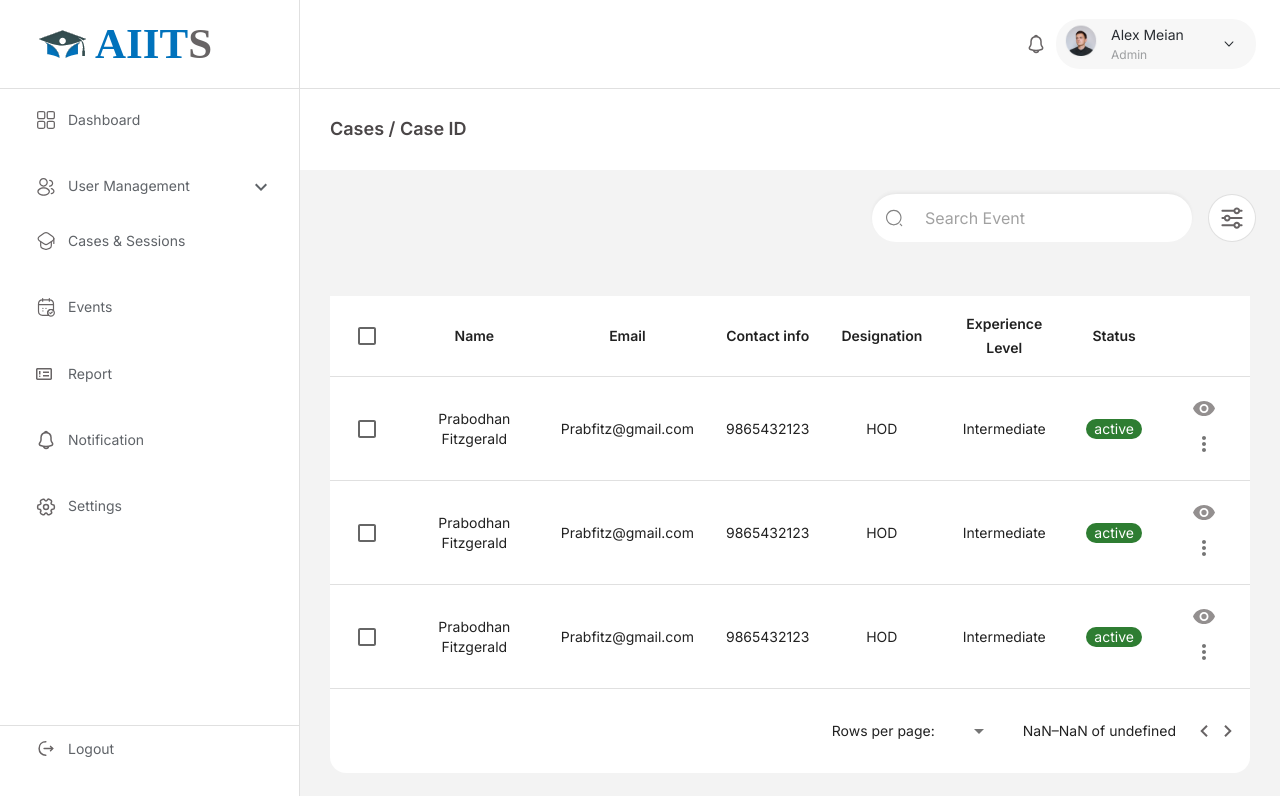
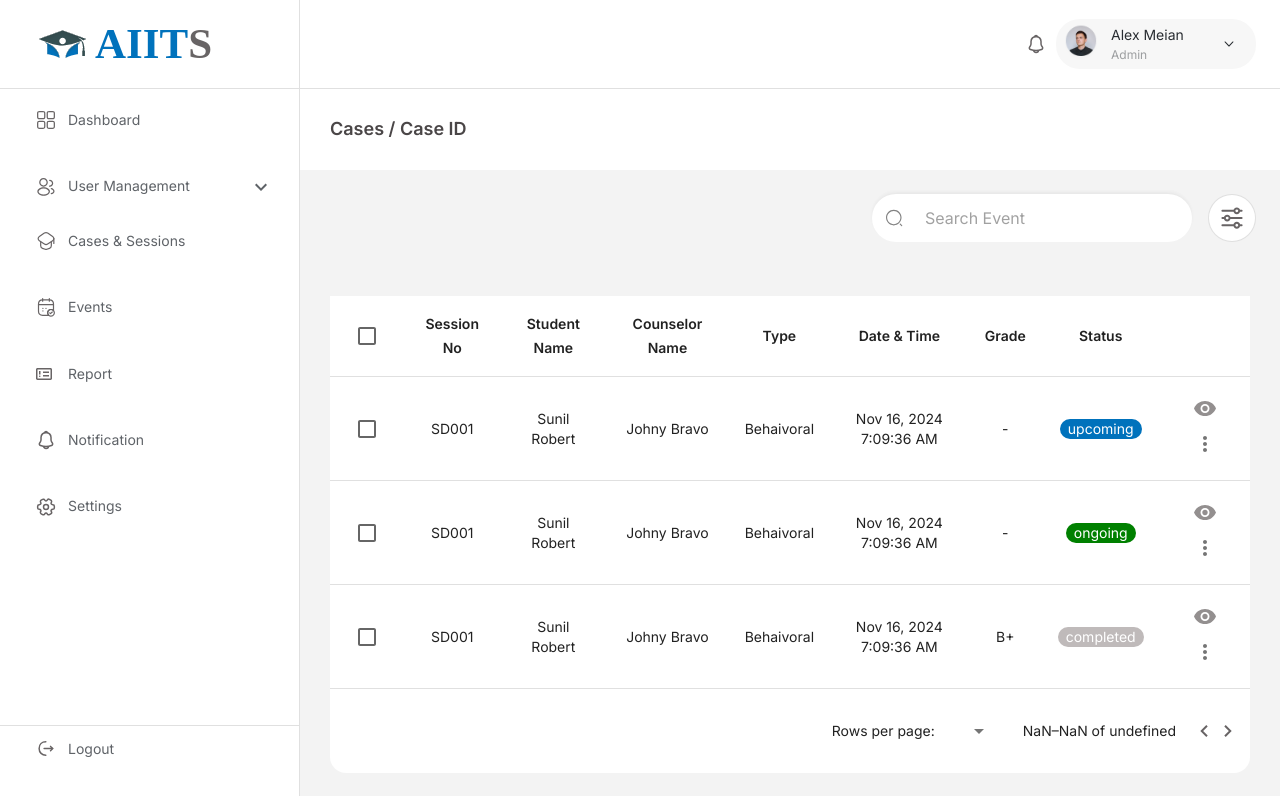
Before and after one commit to Xyvin-Corp/School_Councelling_System, a React (Vite) app in the folder frontend/: page /cases/case/1 in a window 1280 px wide. Shown: the top 796 px of the page. Built offline with nearby package versions, Linux system fonts and the light colour scheme.

Commit message:
commit TableData upto Cases nd Sessions added

```diff
--- /dev/null
+++ b/frontend/src/assets/json/CaseSectionCaseData.js
@@ -0,0 +1,28 @@
+export const userColumns = [
+    { title: "Case ID", field: "CaseID", padding: "none" },
+
+    { title: "Created on", field: "Createdon" },
+    { title: "Student Name", field: "StudentName" },
+    { title: "Counselor Name", field: "CounselorName" },
+    { title: "Status", field: "status" },
+  ];
+
+  export const userData = [
+    {
+      id: 1,
+      CaseID: "CS8323232",
+      Createdon:"NOv 16,2024 7:09:36 AM",
+      StudentName: "Sunil Robert",
+      CounselorName:"Jonhy Bravo",
+      status: "ongoing",
+    },
+    {
+      id: 2,
+      CaseID: "CS8323232",
+      Createdon:"NOv 16,2024 7:09:36 AM",
+      StudentName: "Sunil Robert",
+      CounselorName:"Jonhy Bravo",
+      status: "closed",
+    },
+
+  ];
--- /dev/null
+++ b/frontend/src/assets/json/CaseSectionSessionlistData.js
@@ -0,0 +1,44 @@
+export const userColumns = [
+    { title: "Session No", field: "SessionNo", padding: "none" },
+
+    { title: "Student Name", field: "StudentName" },
+    { title: "Counselor Name", field: "CounselorName" },
+    { title: "Type", field: "Type" },
+    {title:"Date & Time" ,field:"DateTime"},
+    { title: "Grade", field: "Grade" },
+    { title: "Status", field: "status" },
+  ];
+
+  export const userData = [
+    {
+      id: 1,
+      SessionNo: "SD001",
+      StudentName:"Sunil Robert",
+      CounselorName: "Johny Bravo",
+      Type:"Behaivoral",
+      DateTime: "Nov 16, 2024 7:09:36 AM",
+      Grade:"-",
+      status: "upcoming",
+    },
+    {
+      id: 2,
+      SessionNo: "SD001",
+      StudentName:"Sunil Robert",
+      CounselorName: "Johny Bravo",
+      Type:"Behaivoral",
+      DateTime: "Nov 16, 2024 7:09:36 AM",
+      Grade:"-",
+      status: "ongoing",
+    },
+    {
+      id: 3,
+      SessionNo: "SD001",
+      StudentName:"Sunil Robert",
+      CounselorName: "Johny Bravo",
+      Type:"Behaivoral",
+      DateTime: "Nov 16, 2024 7:09:36 AM",
+      Grade:"B+",
+      status: "completed",
+    },
+
+  ];
--- /dev/null
+++ b/frontend/src/assets/json/NotificationCounsellingData.js
@@ -0,0 +1,50 @@
+export const userColumns = [
+    { title: "Send Date & Time", field: "SendDateTime", padding: "none" },
+
+    { title: "Session ID", field: "SessionID" },
+    { title: "Notification Name", field: "NotificationName" },
+    { title: "Status", field: "status" },
+    { title: "Receiver", field: "Receiver" },
+
+
+  ];
+
+  export const userData = [
+    {
+      id: 1,
+      SendDateTime: "June 12,2024 07:10:36 AM",
+      SessionID: "CS21F2024",
+      NotificationName: 'Robort session 1',
+      status: "send",
+      Receiver: "Fasna Yahiya",
+
+    },
+    {
+        id: 2,
+        SendDateTime: "June 12,2024 07:10:36 AM",
+        SessionID: "CS21F2024",
+        NotificationName: 'Robort session 1',
+        status: "pending",
+        Receiver: "Adithya",
+
+    },
+    {
+        id: 3,
+      SendDateTime: "June 12,2024 07:10:36 AM",
+      SessionID: "CS21F2024",
+      NotificationName: 'Robort session 1',
+      status: "send",
+      Receiver: "Fasna Yahiya",
+
+
+      },
+      {
+        id: 4,
+        SendDateTime: "June 12,2024 07:10:36 AM",
+        SessionID: "CS21F2024",
+        NotificationName: 'Robort session 1',
+        status: "pendng",
+        Receiver: "Adithya",
+
+      },
+  ];
--- a/frontend/src/assets/json/NotificationEventData.js
+++ b/frontend/src/assets/json/NotificationEventData.js
@@ -3,7 +3,7 @@ export const userColumns = [
 
     { title: "Event Name", field: "EventName" },
     { title: "Notification Name", field: "NotificationName" },
-    { title: "Status", field: "Status" },
+    { title: "Status", field: "status" },
     { title: "Receiver", field: "Receiver" },
 
 
@@ -15,7 +15,7 @@ export const userColumns = [
       SendDateTime: "June 12,2024 07:10:36 AM",
       EventName: "EV21F2024",
       NotificationName: 'Global Warming-N1',
-      Status: "send",
+      status: "send",
       Receiver: "Fasna Yahiya",
 
     },
@@ -24,7 +24,7 @@ export const userColumns = [
       SendDateTime: "June 12,2024 07:10:36 AM",
       EventName: "EV21F2024",
       NotificationName: 'Global Warming-N1',
-      Status: "send",
+      status: "pending",
       Receiver: "Fasna Yahiya",
     },
     {
@@ -32,7 +32,7 @@ export const userColumns = [
         SendDateTime: "June 12,2024 07:10:36 AM",
         EventName: "EV21F2024",
         NotificationName: 'Global Warming-N1',
-        Status: "send",
+        status: "send",
         Receiver: "Fasna Yahiya",
 
       },
@@ -41,7 +41,7 @@ export const userColumns = [
        SendDateTime: "June 12,2024 07:10:36 AM",
        EventName: "EV21F2024",
       NotificationName: 'Global Warming-N1',
-      Status: "send",
+      status: "pending",
       Receiver: "Fasna Yahiya",
 
       },
--- a/frontend/src/pages/CasesSection.jsx
+++ b/frontend/src/pages/CasesSection.jsx
@@ -1,6 +1,6 @@
 import { Box, Stack, Typography } from "@mui/material";
 import React, { useState } from "react";
-import { userColumns, userData } from "../assets/json/TableData";
+import { userColumns, userData } from "../assets/json/CaseSectionCaseData";
 import { useNavigate } from "react-router-dom";
 import StyledTable from "../ui/StyledTable";
 import StyledSearchbar from "../ui/StyledSearchbar";
--- a/frontend/src/pages/Notification.jsx
+++ b/frontend/src/pages/Notification.jsx
@@ -2,7 +2,8 @@ import { Box, Grid, Stack, Typography } from "@mui/material";
 import React, { useState } from "react";
 
 import StyledTable from "../ui/StyledTable";
-import { userColumns, userData } from "../assets/json/NotificationEventData";
+import { userColumns as eventColumns, userData as eventData } from "../assets/json/NotificationEventData";
+import { userColumns as counsellingColumns, userData as counsellingData } from "../assets/json/NotificationCounsellingData";
 import { StyledButton } from "../ui/StyledButton";
 import StyledSearchbar from "../ui/StyledSearchbar";
 import { ReactComponent as FilterIcon } from "../assets/icons/FilterIcon.svg";
@@ -78,15 +79,15 @@ export default function Notification() {
       <Box padding="30px" marginBottom={4}>
       {selectedTab === "events" ? (
   <StyledTable
-            columns={userColumns}
-            data={userData}
+    columns={eventColumns}
+    data={eventData}
     onSelectionChange={handleSelectionChange}
     onView={handleView}
   />
 ) : (
   <StyledTable
-            columns={userColumns}
-            data={userData}
+    columns={counsellingColumns}
+    data={counsellingData}
     onSelectionChange={handleSelectionChange}
     onView={handleView}
   />
--- a/frontend/src/pages/SessionPage.jsx
+++ b/frontend/src/pages/SessionPage.jsx
@@ -2,7 +2,7 @@ import { Box, Stack, Typography } from "@mui/material";
 import React, { useState } from "react";
 import StyledTable from "../ui/StyledTable";
 import { useNavigate } from "react-router-dom";
-import { userColumns, userData } from "../assets/json/TableData";
+import { userColumns, userData } from "../assets/json/CaseSectionSessionlistData";
 import StyledSearchbar from "../ui/StyledSearchbar";
 import { ReactComponent as FilterIcon } from "../assets/icons/FilterIcon.svg";
 const SessionPage = () => {
--- a/frontend/src/ui/StyledTable.jsx
+++ b/frontend/src/ui/StyledTable.jsx
@@ -116,10 +116,18 @@ const StyledTable = ({
         return "#2E7D32";
       case "inactive":
         return "green";
-      case "in-progress":
-        return "blue";
-      case "rejected":
-        return "rejected";
+      case "send":
+        return "#2E7D32";
+      case "pending":
+        return "#BFBABA";
+      case "upcoming":
+        return "#0072BC";
+      case "ongoing":
+        return "green";
+      case "closed":
+        return "#938F8F";
+      case "completed":
+        return "#BFBABA";
       default:
         return "default";
     }
```
Also changed, not shown: frontend/src/assets/json/EventPageData.js (added, +43 -0 lines). Lines whose indentation alone changed are shown as unchanged.
